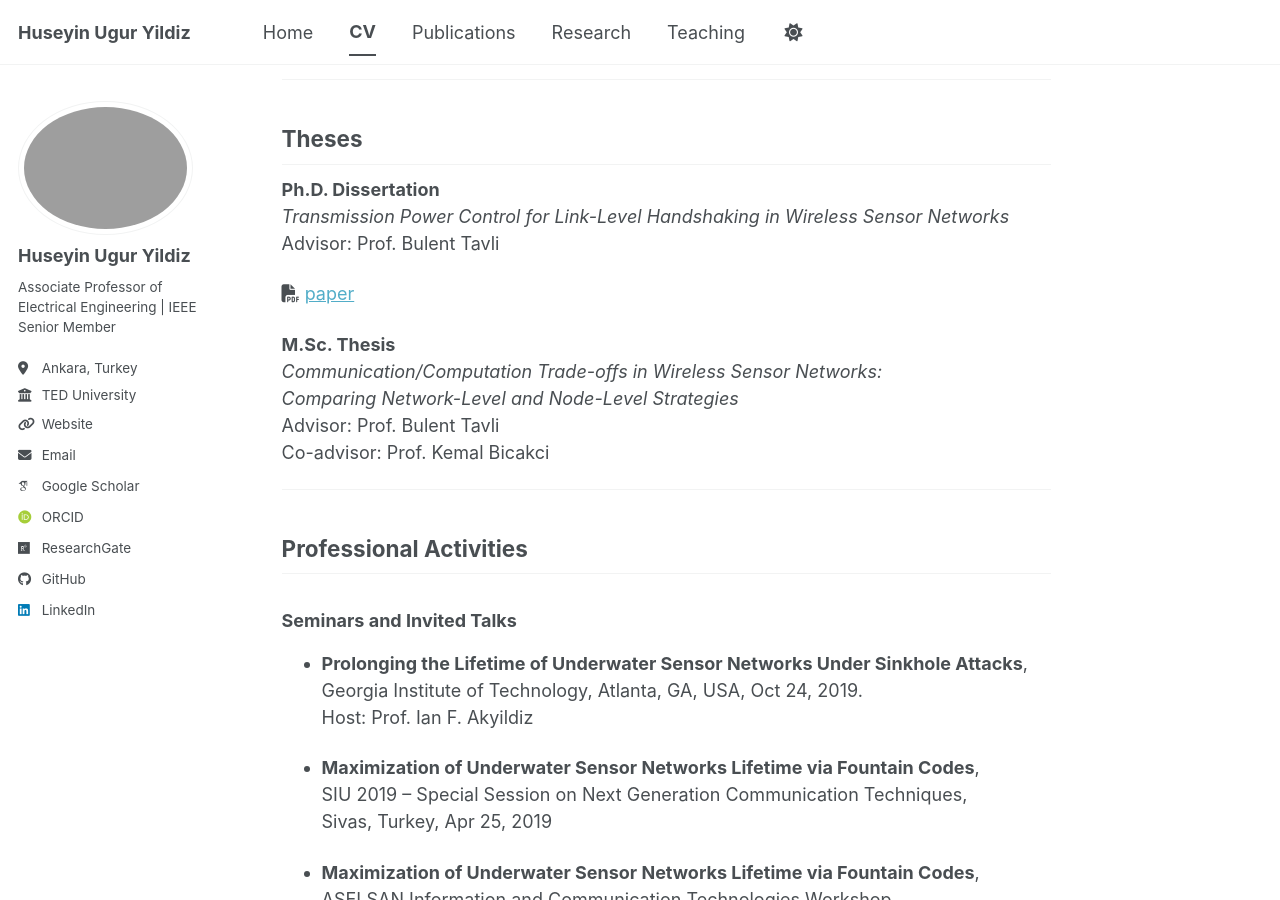
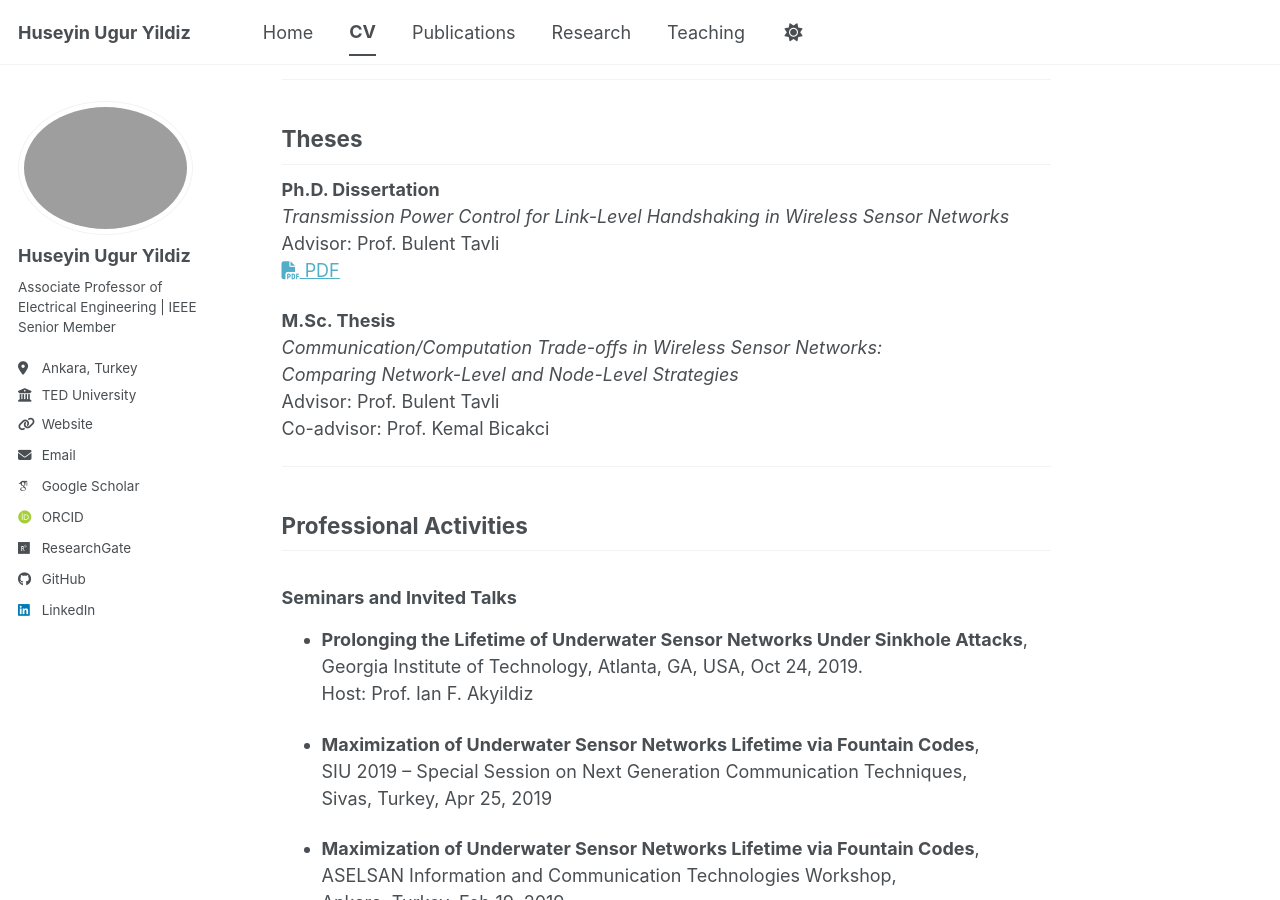
Before and after one commit to huguryildiz/huguryildiz.github.io, a Jekyll site: the page built from _pages/cv.md, in a window 1280 px wide and 900 px high, scrolled down 1091 px. Built offline with Jekyll 4.4.1, drawn with Linux system fonts in a browser that asks for light colours; some web fonts are replaced; a script bundle is joined from its source files by our own code; library files that are not in the unit come from our copies.

Commit message:
Update cv.md

```diff
--- a/_pages/cv.md
+++ b/_pages/cv.md
@@ -49,15 +49,14 @@
 
 **Ph.D. Dissertation**
 *Transmission Power Control for Link-Level Handshaking in Wireless Sensor Networks*
-Advisor: Prof. Bulent Tavli
-
-<i class="far fa-file-pdf"></i> [paper](files/paper1.pdf)
+Advisor: Prof. Bulent Tavli <br>
+[<i class="far fa-file-pdf"></i> PDF](files/paper1.pdf)
 
 **M.Sc. Thesis**
 *Communication/Computation Trade-offs in Wireless Sensor Networks:
 Comparing Network-Level and Node-Level Strategies*
 Advisor: Prof. Bulent Tavli
-Co-advisor: Prof. Kemal Bicakci
+Co-advisor: Prof. Kemal Bicakci <br>
 
 ---
 
```
